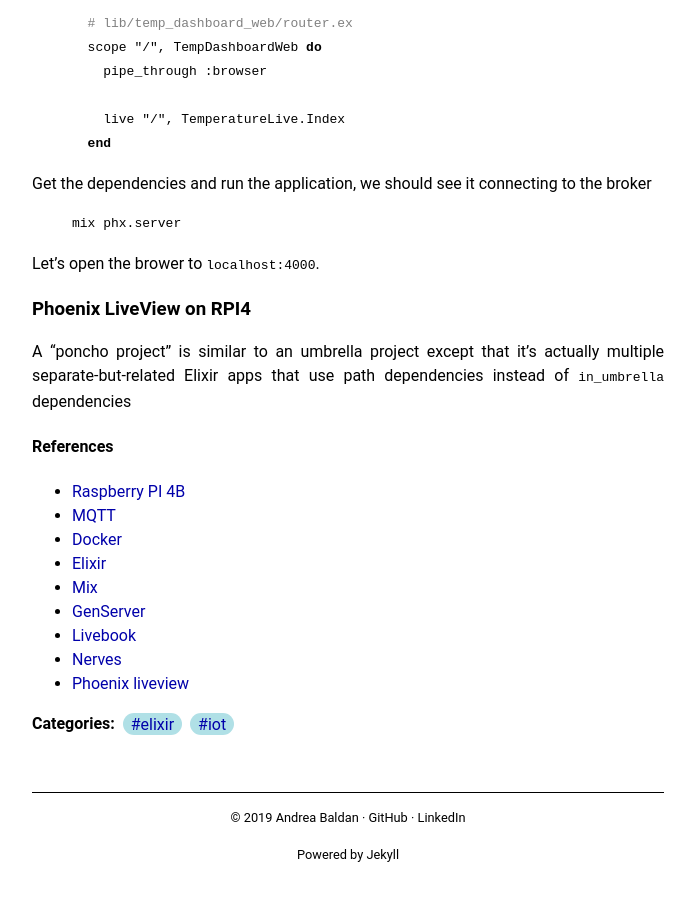
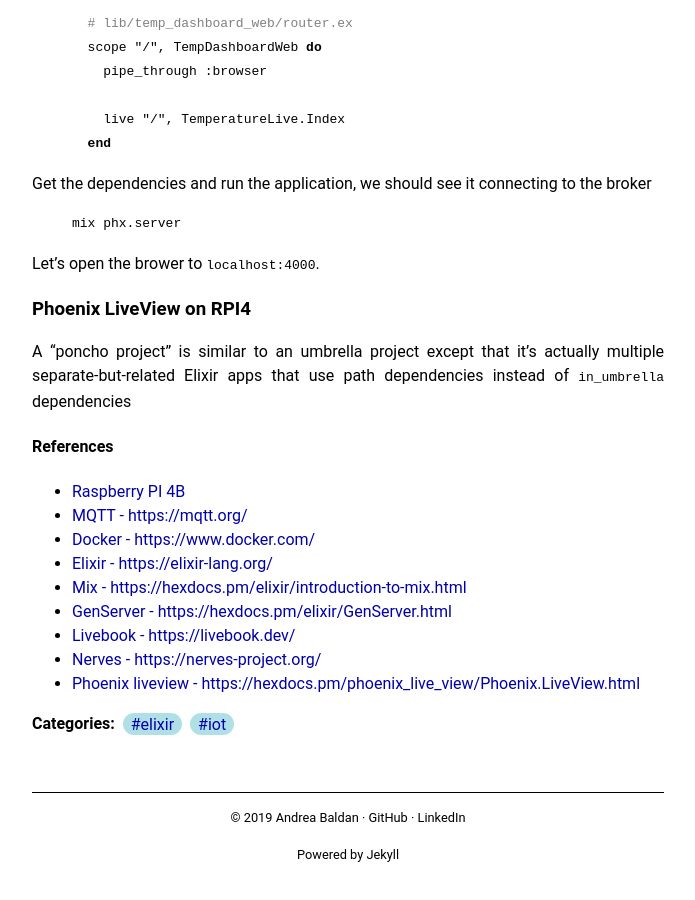
Before and after one commit to codepr/codepr.github.io, a Jekyll site: the page built from _posts/2024-04-12-phoenix-livebook-nerves.md, in a window 1280 px wide and 900 px high, scrolled down 10394 px. Shown: the whole window, without its empty margins (292-987 px from the left). Built offline with Jekyll 4.4.1, drawn with Linux system fonts in a browser that asks for light colours; some of the changed lines change nothing that is shown.

Commit message:
Add references to latest post

```diff
--- a/_posts/2024-04-12-phoenix-livebook-nerves.md
+++ b/_posts/2024-04-12-phoenix-livebook-nerves.md
@@ -503,11 +503,11 @@
 #### References
 
 - [Raspberry PI 4B](https://www.raspberrypi.com/products/raspberry-pi-4-model-b/)
-- [MQTT](https://mqtt.org/)
-- [Docker](https://www.docker.com/)
-- [Elixir](https://elixir-lang.org/)
-- [Mix](https://hexdocs.pm/elixir/introduction-to-mix.html)
-- [GenServer](https://hexdocs.pm/elixir/GenServer.html)
-- [Livebook](https://livebook.dev/)
-- [Nerves](https://nerves-project.org/)
-- [Phoenix liveview](https://hexdocs.pm/phoenix_live_view/Phoenix.LiveView.html)
+- [MQTT - https://mqtt.org/](https://mqtt.org/)
+- [Docker - https://www.docker.com/](https://www.docker.com/)
+- [Elixir - https://elixir-lang.org/](https://elixir-lang.org/)
+- [Mix - https://hexdocs.pm/elixir/introduction-to-mix.html](https://hexdocs.pm/elixir/introduction-to-mix.html)
+- [GenServer - https://hexdocs.pm/elixir/GenServer.html](https://hexdocs.pm/elixir/GenServer.html)
+- [Livebook - https://livebook.dev/](https://livebook.dev/)
+- [Nerves - https://nerves-project.org/](https://nerves-project.org/)
+- [Phoenix liveview - https://hexdocs.pm/phoenix_live_view/Phoenix.LiveView.html](https://hexdocs.pm/phoenix_live_view/Phoenix.LiveView.html)
```
